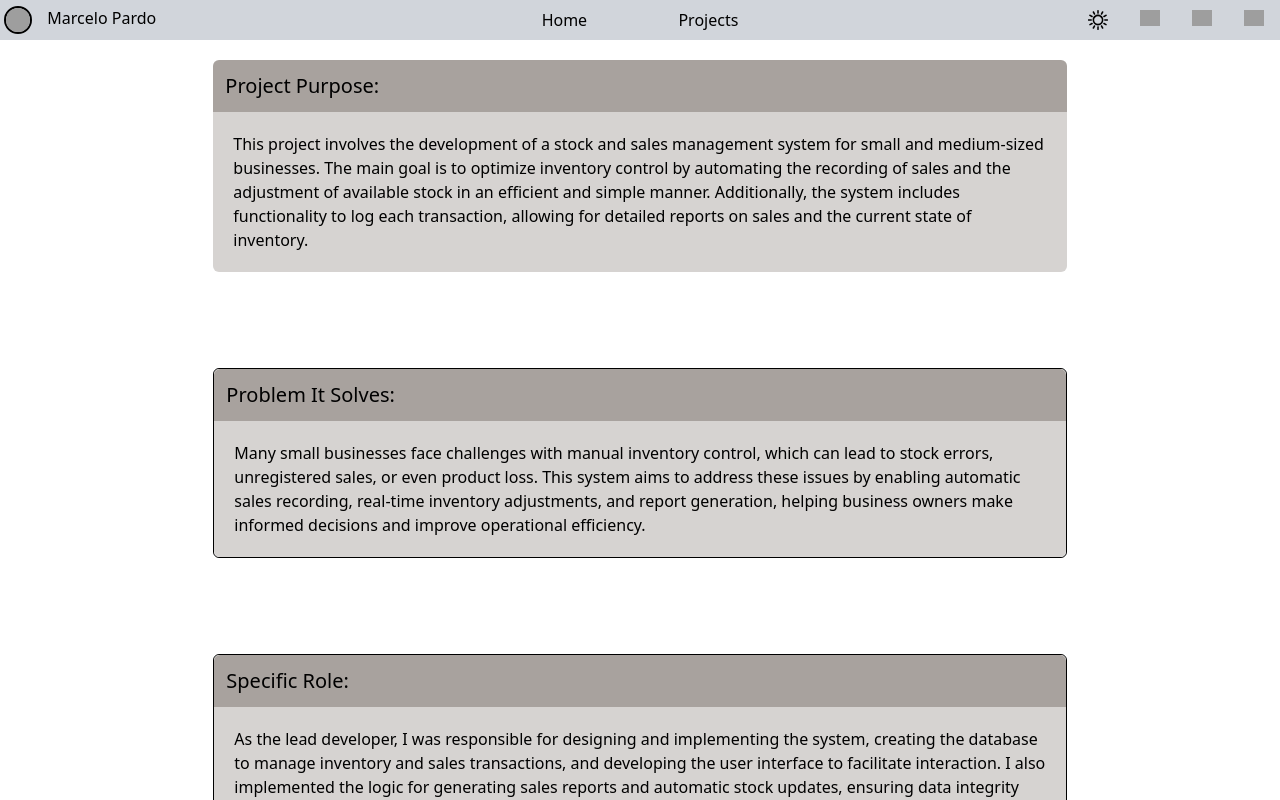
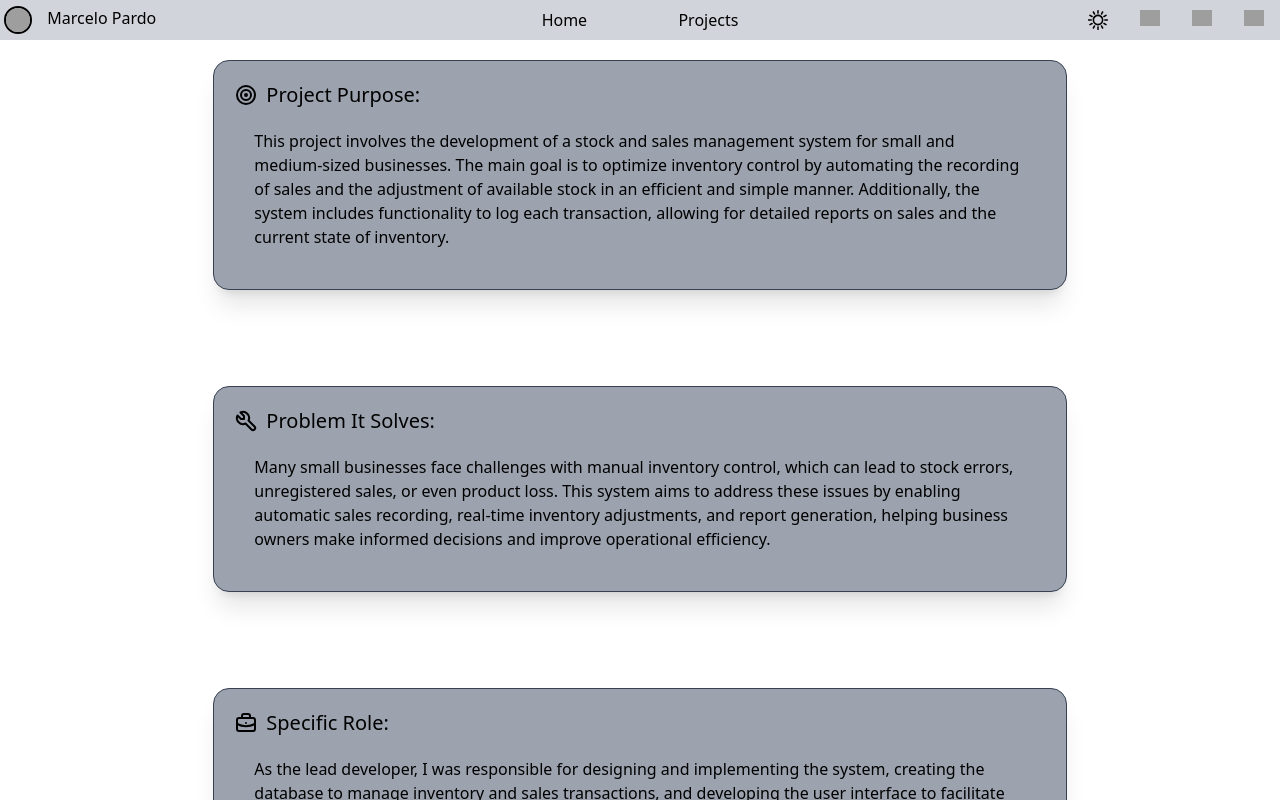
Before and after one commit to Mob188/portfolio, a React (Vite) app: page /stockProject in a window 1280 px wide. Shown: the top 800 px of the page. Built offline with nearby package versions, Linux system fonts and the light colour scheme; grey boxes are pictures that could not be loaded.

Commit message:
cambiando cards de la ventana del proyecto

```diff
--- a/src/pages/StockProjectPage/StockProject.jsx
+++ b/src/pages/StockProjectPage/StockProject.jsx
@@ -20,32 +20,84 @@ export const StockProject = () => {
 
   return (
     <div className="flex mt-5 flex-col items-center gap-24">
-      <div className=" w-4/6  rounded-md">
-        <div className=" bg-stone-400 dark:bg-slate-800 p-3 rounded-t-md">
+      <div className=" w-4/6   bg-gray-400 dark:bg-[#131e2c] rounded-2xl shadow-xl border border-gray-700 p-5">
+        <div className="flex items-center gap-2">
+          <svg
+            xmlns="http://www.w3.org/2000/svg"
+            width="24"
+            height="24"
+            viewBox="0 0 24 24"
+            fill="none"
+            stroke="currentColor"
+            stroke-width="2"
+            stroke-linecap="round"
+            stroke-linejoin="round"
+            class="icon icon-tabler icons-tabler-outline icon-tabler-target"
+          >
+            <path stroke="none" d="M0 0h24v24H0z" fill="none" />
+            <path d="M12 12m-1 0a1 1 0 1 0 2 0a1 1 0 1 0 -2 0" />
+            <path d="M12 12m-5 0a5 5 0 1 0 10 0a5 5 0 1 0 -10 0" />
+            <path d="M12 12m-9 0a9 9 0 1 0 18 0a9 9 0 1 0 -18 0" />
+          </svg>
           <h1 className="text-xl">{t("stockProjTitle1")}</h1>
         </div>
-        <div className="p-5 bg-stone-300 dark:bg-slate-700 rounded-b-md">
+        <div className="p-5 ">
           <p>{t("stockProjDesc1")}</p>
         </div>
       </div>
 
-      <div className="border border-black w-4/6 dark:border-white rounded-md">
-        <div className=" bg-stone-400 dark:bg-slate-800 p-3 rounded-t-md">
+      <div className=" w-4/6   bg-gray-400 dark:bg-[#131e2c] rounded-2xl shadow-xl border border-gray-700 p-5">
+        <div className="flex items-center gap-2">
+          <svg
+            xmlns="http://www.w3.org/2000/svg"
+            width="24"
+            height="24"
+            viewBox="0 0 24 24"
+            fill="none"
+            stroke="currentColor"
+            stroke-width="2"
+            stroke-linecap="round"
+            stroke-linejoin="round"
+            class="icon icon-tabler icons-tabler-outline icon-tabler-tool"
+          >
+            <path stroke="none" d="M0 0h24v24H0z" fill="none" />
+            <path d="M7 10h3v-3l-3.5 -3.5a6 6 0 0 1 8 8l6 6a2 2 0 0 1 -3 3l-6 -6a6 6 0 0 1 -8 -8l3.5 3.5" />
+          </svg>
           <h1 className="text-xl">{t("stockProjTitle2")}</h1>
         </div>
-        <div className="p-5 bg-stone-300 dark:bg-slate-700 rounded-b-md">
+        <div className="p-5">
           <p>{t("stockProjDesc2")}</p>
         </div>
       </div>
 
-      <div className="border border-black w-4/6 dark:border-white rounded-md">
-        <div className=" bg-stone-400 dark:bg-slate-800 p-3 rounded-t-md">
+      <div className=" w-4/6   bg-gray-400 dark:bg-[#131e2c] rounded-2xl shadow-xl border border-gray-700 p-5">
+        <div className="flex items-center gap-2">
+          <svg
+            xmlns="http://www.w3.org/2000/svg"
+            width="24"
+            height="24"
+            viewBox="0 0 24 24"
+            fill="none"
+            stroke="currentColor"
+            stroke-width="2"
+            stroke-linecap="round"
+            stroke-linejoin="round"
+            class="icon icon-tabler icons-tabler-outline icon-tabler-briefcase"
+          >
+            <path stroke="none" d="M0 0h24v24H0z" fill="none" />
+            <path d="M3 7m0 2a2 2 0 0 1 2 -2h14a2 2 0 0 1 2 2v9a2 2 0 0 1 -2 2h-14a2 2 0 0 1 -2 -2z" />
+            <path d="M8 7v-2a2 2 0 0 1 2 -2h4a2 2 0 0 1 2 2v2" />
+            <path d="M12 12l0 .01" />
+            <path d="M3 13a20 20 0 0 0 18 0" />
+          </svg>
           <h1 className="text-xl">{t("stockProjTitle3")}</h1>
         </div>
-        <div className="p-5 bg-stone-300 dark:bg-slate-700 rounded-b-md">
+        <div className="p-5">
           <p>{t("stockProjDesc3")}</p>
         </div>
       </div>
+
+      <div className="h-px my-6 w-full bg-gradient-to-r from-transparent via-black dark:via-gray-600 to-transparent"></div>
 
       <div className="border border-black w-4/6 dark:border-white rounded-md">
         <div className="bg-stone-400 dark:bg-slate-800 p-3 rounded-t-md">
```
